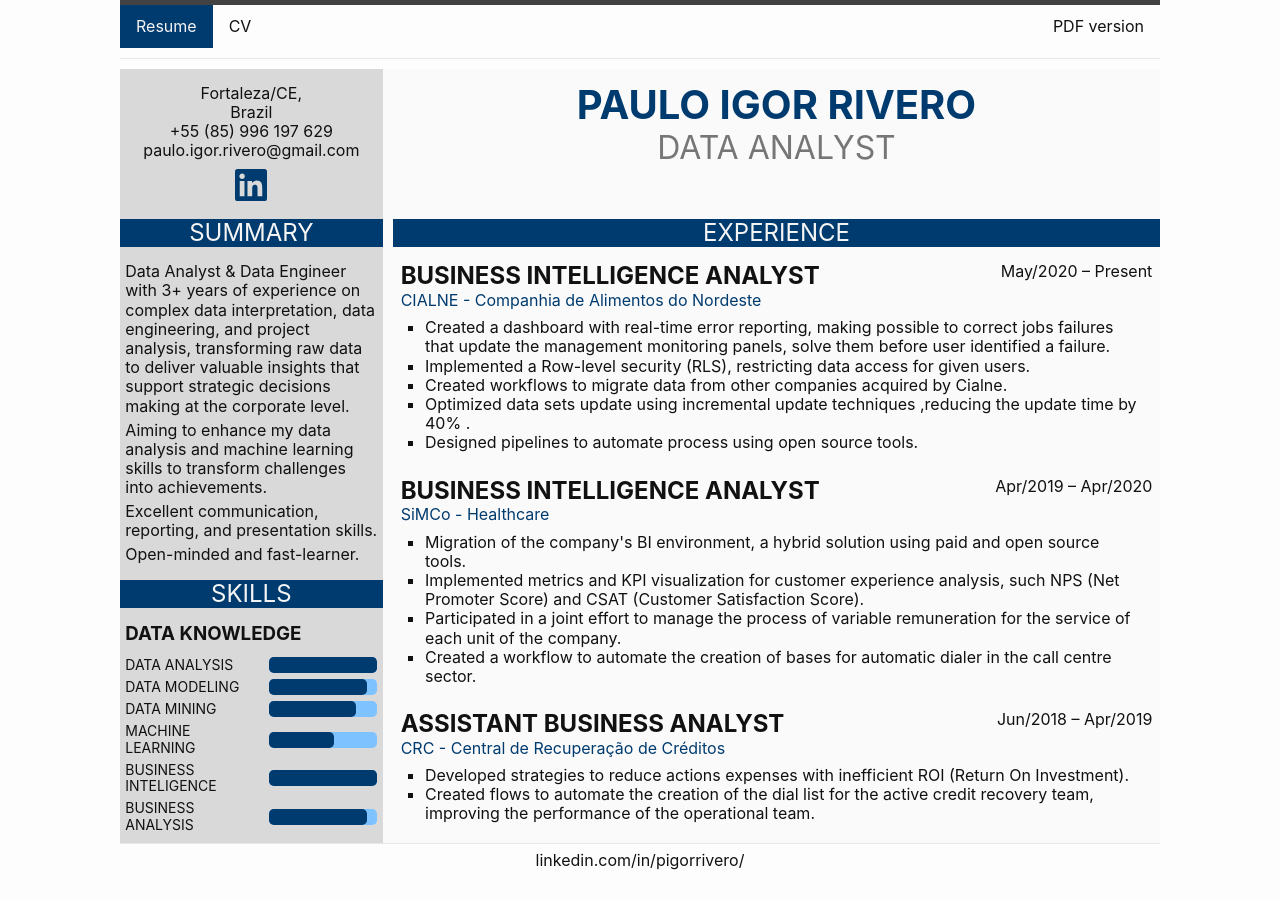
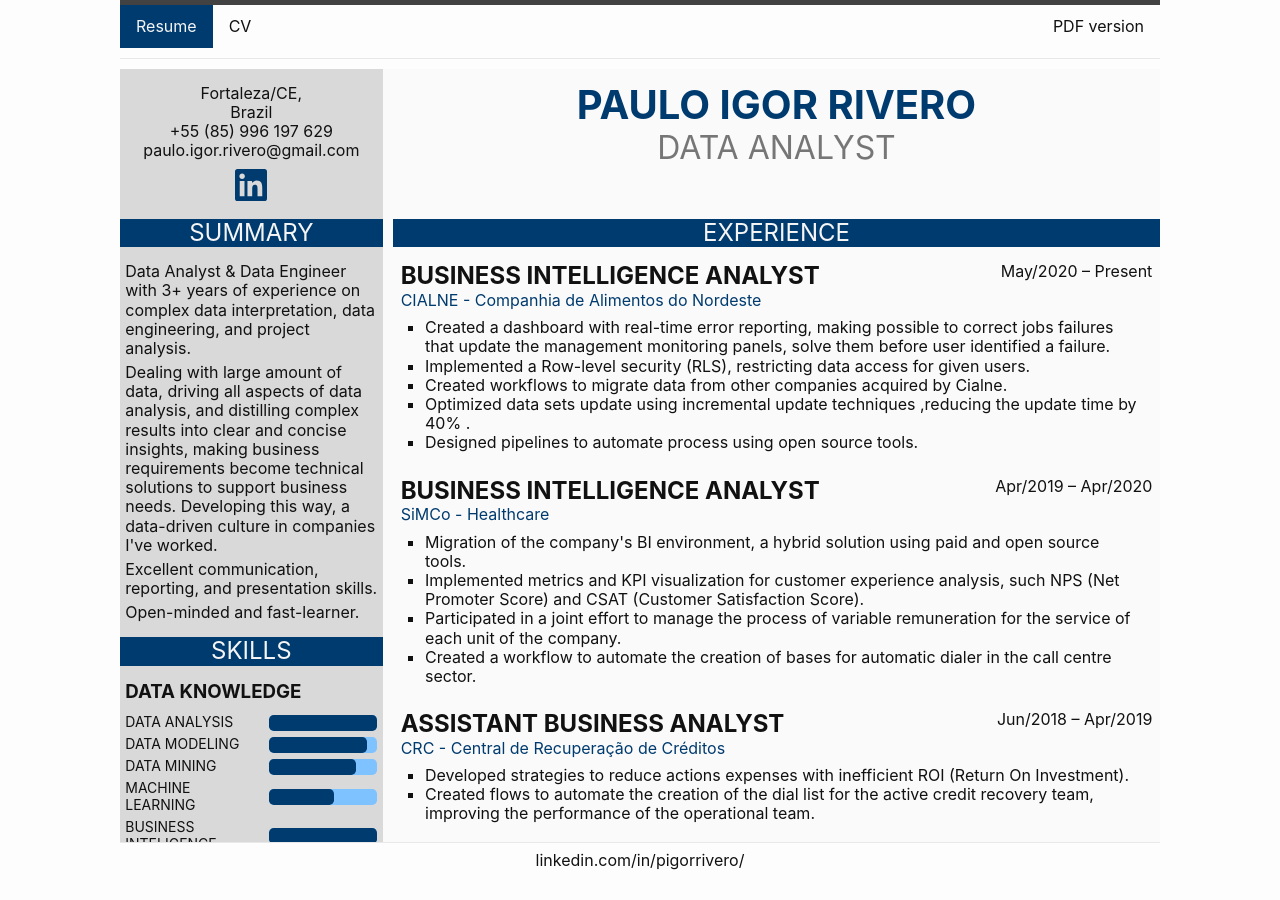
Before and after one commit to IgorRivero/igorrivero.github.io, a Jekyll site: the page built from index.md, in a window 1280 px wide and 900 px high. Built offline with Jekyll 4.4.1, drawn with Linux system fonts in a browser that asks for light colours.

Commit message:
resume and CV

```diff
--- a/_data/general.json
+++ b/_data/general.json
@@ -19,9 +19,12 @@
         "cv": "Paulo_Igor_Rivero.pdf"
     },
     "summary": [
-        "Data Analyst & Data Engineer with 3+ years of experience on complex data interpretation, data engineering, and project analysis, transforming raw data to deliver valuable insights that support strategic decisions making at the corporate level. ",
-        "Aiming to enhance my data analysis and machine learning skills to transform challenges into achievements.",
+        "Data Analyst & Data Engineer with 3+ years of experience on complex data interpretation, data engineering, and project analysis.",
+        "Dealing with large amount of data, driving all aspects of data analysis, and distilling complex results into clear and concise insights, making business requirements become technical solutions to support business needs. Developing this way, a data-driven culture in companies I've worked.",
         "Excellent communication, reporting, and presentation skills.",
         "Open-minded and fast-learner."
     ]
+
+
+
 }
```
